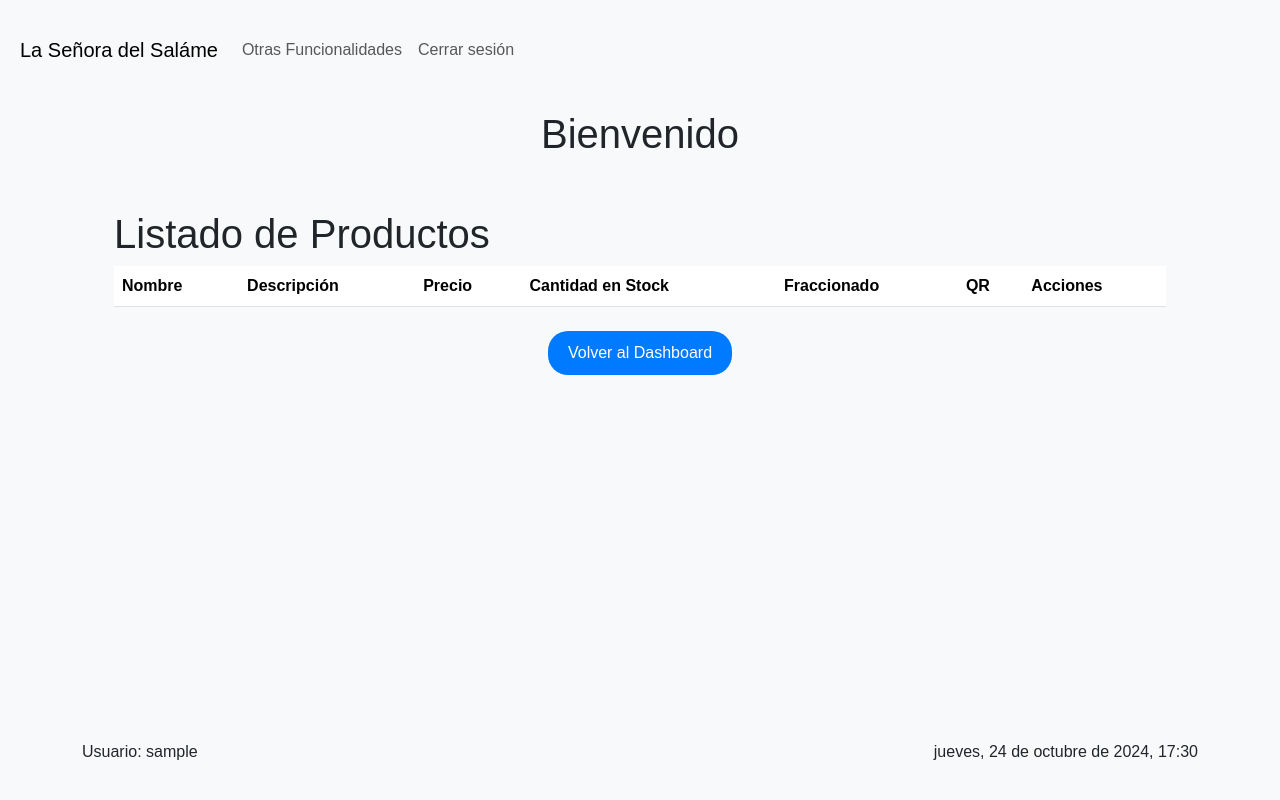
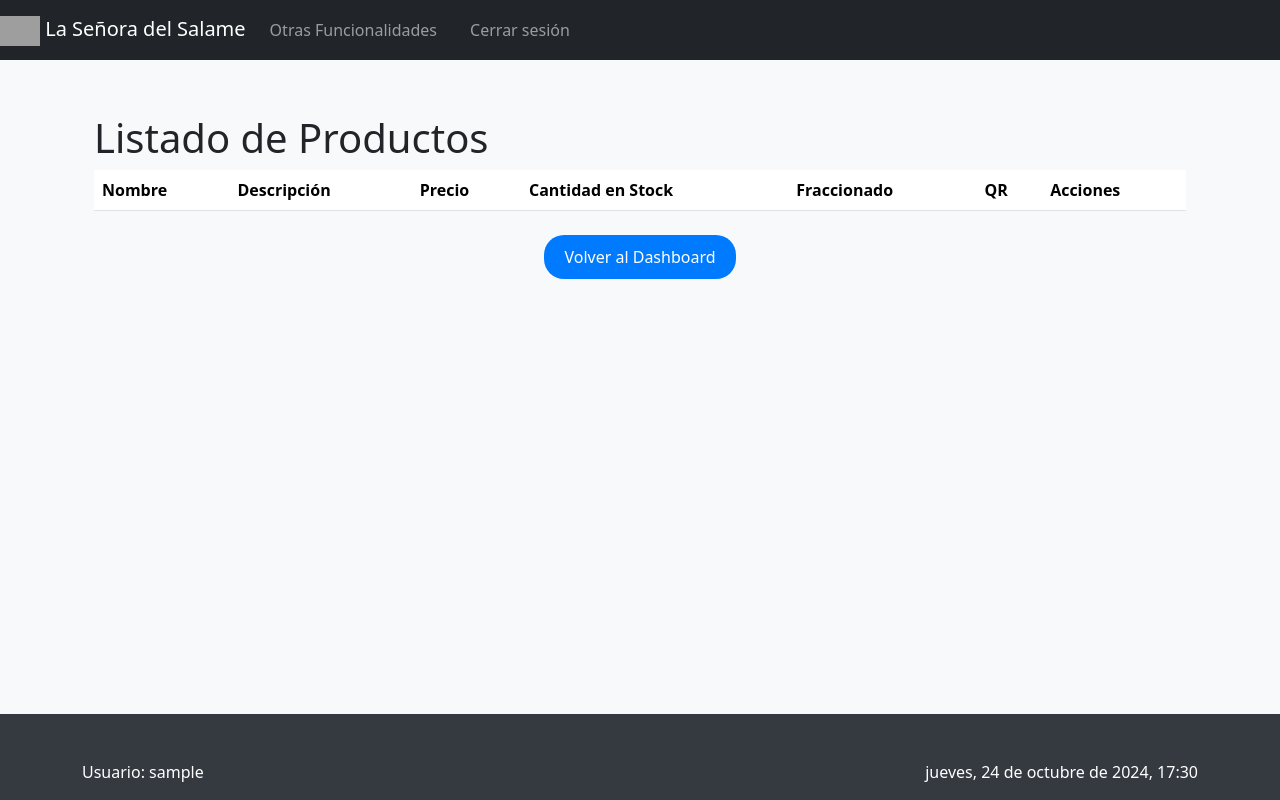
Before and after one commit to NicoButter/el_almacen, a Django app: page /products/ in a window 1280 px wide. Run offline with Django 5.2, Linux system fonts and the light colour scheme; the visitor is signed in with stand-in values (Sample User, id 1); data that the repository does not hold is empty; some libraries are stand-ins or nearby versions; grey boxes are pictures that could not be loaded.

Commit message:
several updates on styles

```diff
--- a/products/static/products/css/add_product_styles.css
+++ b/products/static/products/css/add_product_styles.css
@@ -7,3 +7,36 @@
     font-size: 16px;
     margin-left: 8px;
 }
+
+.btn {
+    min-width: 150px;
+    text-align: center;
+}
+
+.form-control-file {
+    border: 1px solid #ced4da;
+    border-radius: 0.25rem;
+    padding: 0.375rem 0.75rem;
+    width: 100%;
+}
+
+.custom-checkbox {
+    border: 2px solid #007BFF; /* Color del borde */
+    background-color: rgba(0, 123, 255, 0.1); /* Fondo ligero */
+    padding: 10px;
+    border-radius: 5px; /* Bordes redondeados */
+}
+
+/* Estilo para el campo de descripción */
+.form-control.descripcion {
+    max-width: 100%; /* Ajustar el ancho al 50% */
+    max-height: 180px;
+}
+
+.w-50 {
+    width: 48%; /* Para permitir un pequeño margen */
+}
+
+.flex-grow-1 {
+    flex-grow: 1; /* Asegura que las columnas se expandan igualmente */
+}
--- a/sales/static/sales/css/new_sale_styles.css
+++ b/sales/static/sales/css/new_sale_styles.css
@@ -63,14 +63,6 @@
   padding: 5px; /* Espacio interno */
 }
 
-/* General */
-body {
-  font-family: Arial, sans-serif;
-  background-color: #f8f9fa;
-  margin: 0;
-  padding: 20px;
-}
-
 h2 {
   color: #343a40;
   margin-bottom: 20px;
--- a/static/css/base_styles.css
+++ b/static/css/base_styles.css
@@ -1,26 +1,24 @@
-/* Estilos para hacer que el footer esté fijo en la parte inferior */
 html, body {
-    height: 100%; /* Asegura que el html y el body ocupen toda la altura */
-    margin: 0; /* Elimina márgenes */
-}
-
-body {
-    display: flex;
-    flex-direction: column; /* Coloca los elementos en columna */
+    height: 100%;
+    margin: 0;
+    padding: 0;
+    display: grid;
+    min-height: 100vh; /* Asegura que ocupe toda la altura de la ventana */
+    grid-template-rows: auto 1fr auto; /* Fila para header, contenido y footer */
 }
 
 header {
-    flex: 0 0 auto; /* El header no crecerá ni se encogerá */
+    background-color: #343a40; /* Color gris oscuro */
+    color: white;
 }
 
 .content {
-    flex: 1; /* El contenido ocupará el espacio restante */
-    padding: 20px; /* Espaciado interno */
+    padding: 0px; /* Añade un poco de espacio */
 }
 
 footer {
-    flex: 0 0 auto; /* El footer no crecerá ni se encogerá */
-    background-color: #f8f9fa; /* Color de fondo del footer */
-    padding: 10px 0; /* Espaciado interno del footer */
-    margin-top: auto; /* Empuja el footer hacia abajo */
+    padding: 10px 0;
+    background-color: #343a40; /* Mismo color que el header */
+    color: white;
+    text-align: center; /* Centra el texto */
 }
--- a/templates/base.html
+++ b/templates/base.html
@@ -16,8 +16,11 @@
 </head>
 <body>
     <header>
-        <nav class="navbar navbar-expand-lg navbar-light bg-light">
-            <a class="navbar-brand" href="#">La Señora del Saláme</a>
+        <nav class="navbar navbar-expand-lg navbar-dark bg-dark">  <!-- Cambié a navbar-dark y bg-dark para mejor contraste -->
+            <a class="navbar-brand" href="#">
+                <img src="{% static 'images/logo.png' %}" alt="Logo" style="width: 40px; height: auto;" class="mr-2"> <!-- Logo -->
+                La Señora del Salame
+            </a>
             <button class="navbar-toggler" type="button" data-toggle="collapse" data-target="#navbarNav" aria-controls="navbarNav" aria-expanded="false" aria-label="Toggle navigation">
                 <span class="navbar-toggler-icon"></span>
             </button>
@@ -44,21 +47,19 @@
     </header>
 
     <div class="container">
-        <h1 class="text-center">{% block header %}Bienvenido{% endblock %}</h1>
+        {% comment %} <h1 class="text-center">{% block header %}Bienvenido{% endblock %}</h1> {% endcomment %}
         <div class="content">
             {% block content %}{% endblock %}
         </div>
     </div>
 
     <!-- Footer -->
-    <footer class="footer bg-light py-3">
+    <footer class="footer py-3">
         <div class="container d-flex justify-content-between">
             <span>Usuario: {{ user.username }}</span>
             <span id="datetime"></span>
         </div>
     </footer>
-
-    {% comment %} <script src="https://unpkg.com/html5-qrcode/minified/html5-qrcode.min.js"></script> {% endcomment %}
 
     <script>
         function updateDateTime() {
```
Also changed, not shown: products/forms.py (+15 -0 lines), products/templates/products/add_products.html (+61 -15 lines).
